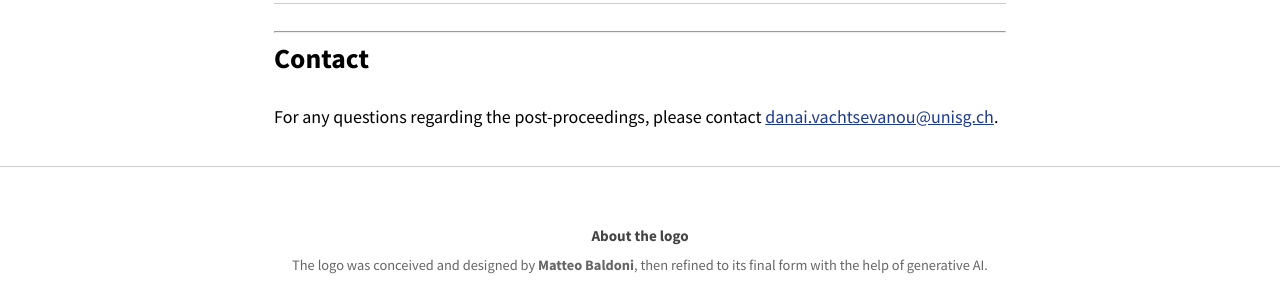
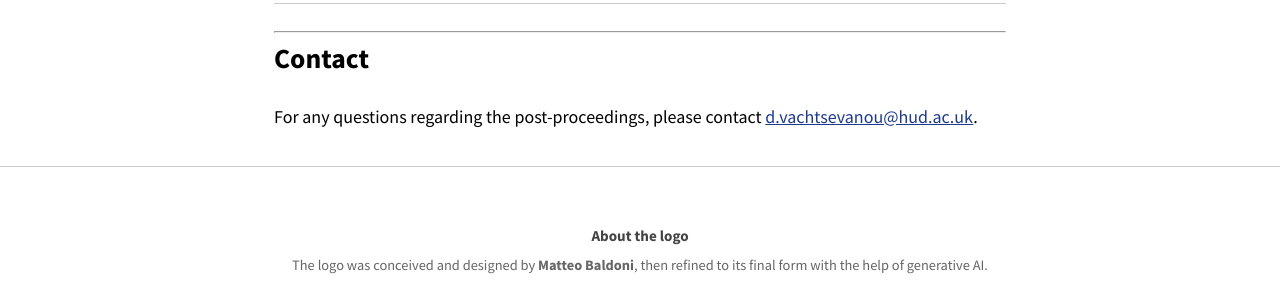
Before and after one commit to emas-workshop/2026, a Jekyll site: the page built from proceedings.md, in a window 1280 px wide. Shown: the part 1826-2126 px from the top of the page. Built offline with Jekyll 4.4.1, drawn with Linux system fonts in a browser that asks for light colours; nearby versions of some CDN libraries; our own code applies the rules of GitHub Pages for plain Markdown files.

Commit message:
Update contact email for post-proceedings inquiries

```diff
--- a/proceedings.md
+++ b/proceedings.md
@@ -47,4 +47,4 @@ Authors of accepted papers are invited to submit revised and/or extended version
 
 ## Contact
 
-For any questions regarding the post-proceedings, please contact [danai.vachtsevanou@unisg.ch](mailto:danai.vachtsevanou@unisg.ch).
+For any questions regarding the post-proceedings, please contact [d.vachtsevanou@hud.ac.uk](mailto:d.vachtsevanou@hud.ac.uk).
```
